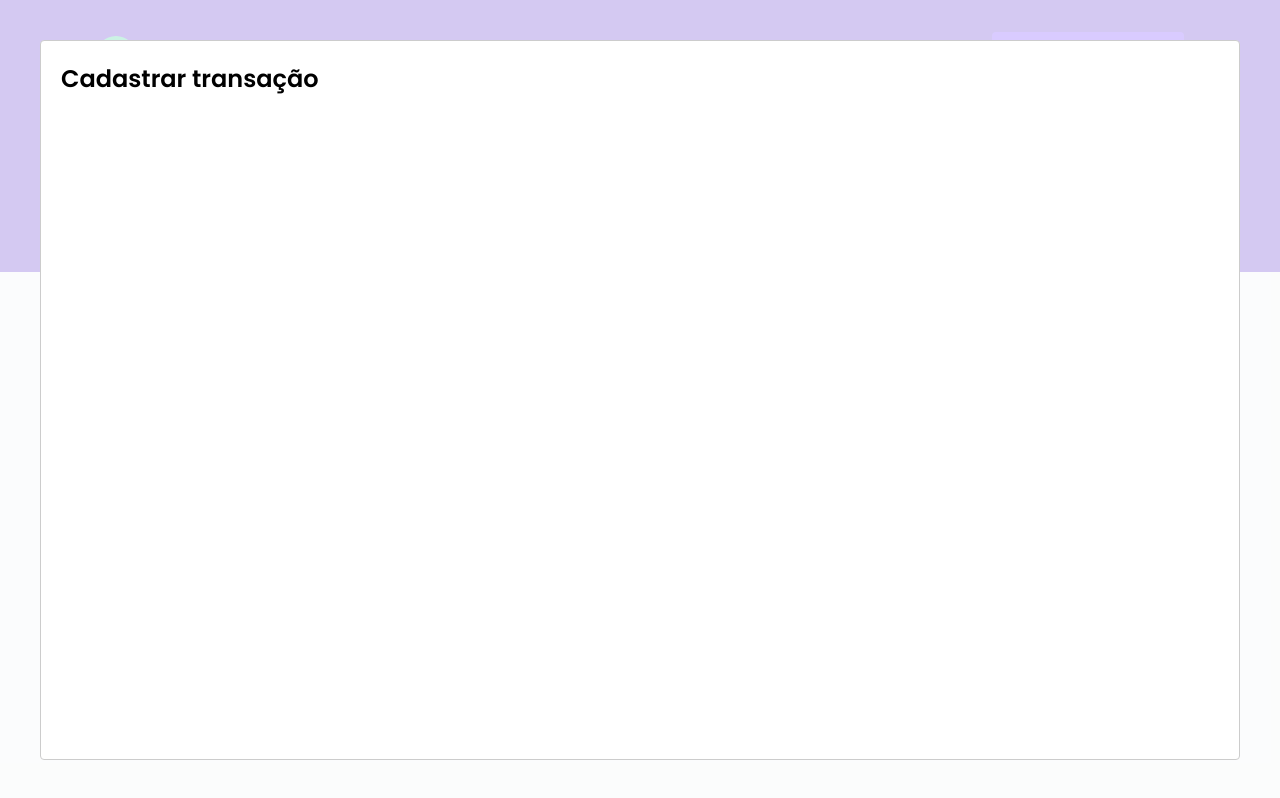
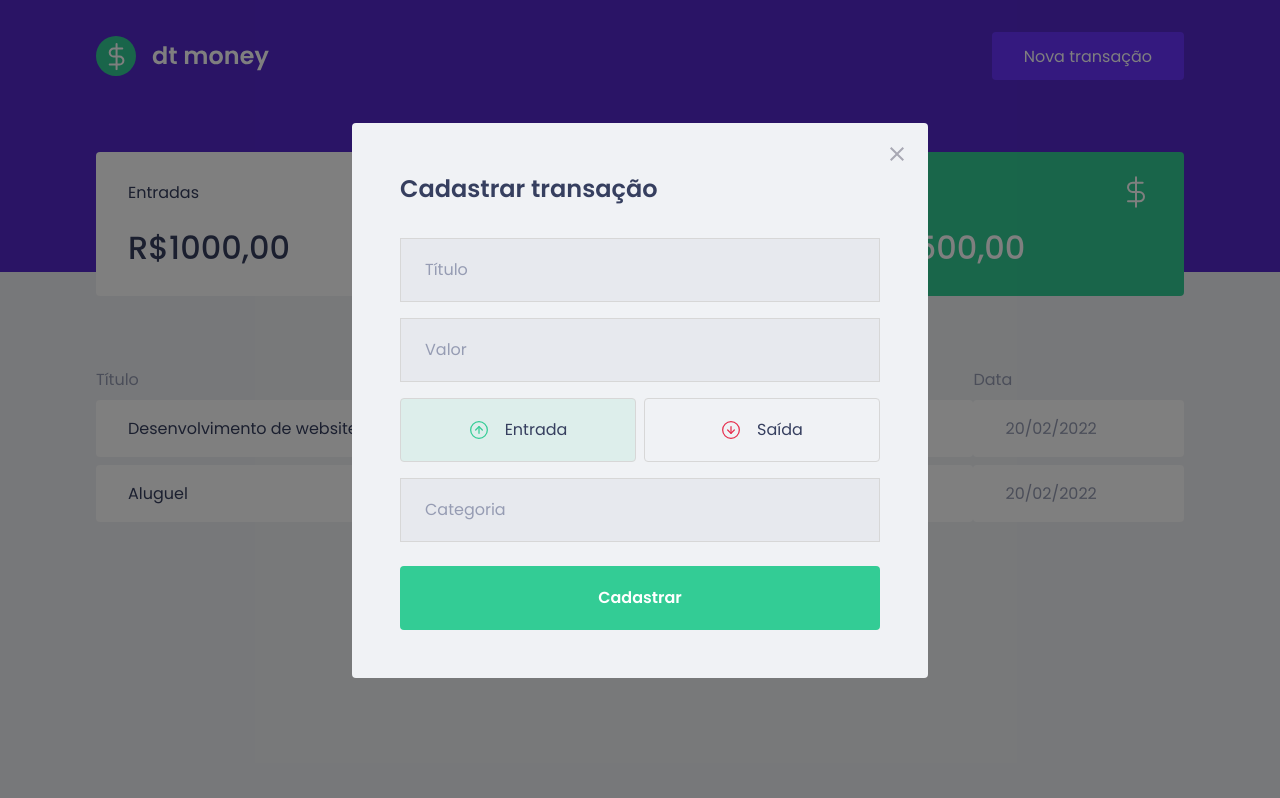
Before and after one commit to mateussmaciel/money, a React (Create React App) app: page / in a window 1280 px wide. Both pictures are taken after a click on the button "Nova transação". Built offline with nearby package versions, Linux system fonts and the light colour scheme; no server answers; what miragejs would draw is missing.

Commit message:
modal design feito

```diff
--- a/package.json
+++ b/package.json
@@ -6,6 +6,7 @@
     "axios": "^0.25.0",
     "eslint-config-react-app": "6",
     "miragejs": "^0.1.43",
+    "polished": "^4.1.4",
     "react": "^17.0.2",
     "react-dom": "^17.0.2",
     "react-modal": "^3.14.4",
--- a/src/components/NewTransactionModal/index.tsx
+++ b/src/components/NewTransactionModal/index.tsx
@@ -1,4 +1,10 @@
 import Modal from 'react-modal';
+import { useState } from 'react';
+
+import { Container, TransactionTypeContainer, RadioBox } from './styles';
+import closeImg from '../../assets/close.svg';
+import incomeImg from '../../assets/income.svg';
+import outcomeImg from '../../assets/outcome.svg';
 
 interface NewTransactionModalProps{
   isOpen: boolean;
@@ -6,12 +12,54 @@
 }
 
 export function NewTransactionModal({isOpen, onRequestClose}: NewTransactionModalProps){
+
+  const [type, setType] = useState('entrada');
   return(
     <Modal
-          isOpen={isOpen}
-          onRequestClose={onRequestClose}
+      isOpen={isOpen}
+      onRequestClose={onRequestClose}
+      overlayClassName="react-modal-overlay"
+      className="react-modal-content"
+    >
+      <button
+        type="button"
+        onClick={onRequestClose}
+        className="react-modal-close"
       >
-          <h2>Cadastrar transação</h2>
-      </Modal>
+        <img src={closeImg} alt="Fechar modal" />
+      </button>
+      <Container>
+        <h2>Cadastrar transação</h2>
+
+        <input placeholder="Título" />
+        <input type="number" placeholder="Valor" />
+
+        <TransactionTypeContainer>
+          <RadioBox
+            type="button"
+            onClick={() => {setType('entrada')}}
+            isActive={type === 'entrada'}
+            activeColor="green"
+          >
+            <img src={incomeImg} alt="Entrada" />
+            <span>Entrada</span>
+          </RadioBox>
+
+          <RadioBox
+            type="button"
+            onClick={() => {setType('saida')}}
+            isActive={type === 'saida'}
+            activeColor="red"
+          >
+            <img src={outcomeImg} alt="Saída" />
+            <span>Saída</span>
+          </RadioBox>
+        </TransactionTypeContainer>
+
+        <input placeholder="Categoria" />
+        <button type="submit">Cadastrar</button>
+
+      </Container>
+    </Modal>
   );
 }
--- a/src/components/NewTransactionModal/styles.ts
+++ b/src/components/NewTransactionModal/styles.ts
@@ -1,3 +1,99 @@
 import styled from 'styled-components';
+import {darken, transparentize} from 'polished';
+export const Container = styled.form`
+  h2 {
+    color: var(--text-title);
+    font-size: 1.5rem;
+    margin-bottom: 2rem;
+  }
 
-export const Container = styled.div``;
+  input {
+    width: 100%;
+    padding: 0 1.5rem;
+    height: 4rem;
+    border: 0.25rem;
+
+    border: 1px solid #d7d7d7;
+    background: #e7e9ee;
+
+    font-weight: 400;
+    font-size: 1rem;
+
+    &::placeholder{
+      color: var(--text-body);
+    }
+
+    & + input {
+      margin-top: 1rem;
+    }
+  }
+
+  button[type="submit"] {
+    width: 100%;
+    padding: 0 1.5rem;
+    height: 4rem;
+    background: var(--green);
+
+    color: #FFF;
+    border-radius: 0.25rem;
+    border: 0;
+    font-size: 1rem;
+    margin-top: 1.5rem;
+    font-weight: 600;
+
+    transition: filter 0.2s;
+    &:hover{
+      filter: brightness(0.9);
+    }
+  }
+`;
+
+export const TransactionTypeContainer = styled.div`
+  margin: 1rem 0;
+  display: grid;
+  grid-template-columns: 1fr 1fr;
+  gap: 0.5rem;
+
+
+`;
+
+interface RadioBoxProps{
+  isActive: boolean;
+  activeColor: 'green' | 'red';
+}
+
+const color = {
+  green: '#33CC95',
+  red: '#E52E4D'
+}
+
+export const RadioBox = styled.button<RadioBoxProps>`
+  height: 4rem;
+  border: 1px solid #d7d7d7;
+  border-radius: 0.25rem;
+  display: flex;
+  align-items: center;
+  justify-content: center;
+  transition: filter 0.2s;
+
+  background: ${(props) => props.isActive
+  ? transparentize(0.9, color[props.activeColor])
+  : 'transparent'};
+
+  &:hover{
+    border-color: ${darken(0.1, '#d7d7d7')};
+  }
+
+  img{
+    width: 20px;
+    height: 20px;
+  }
+
+  span {
+    display: inline-block;
+    margin-left: 1rem;
+    font-size: 1rem;
+    color: var(--text-title);
+  }
+
+`;
--- a/src/styles/global.ts
+++ b/src/styles/global.ts
@@ -52,4 +52,41 @@
     cursor: not-allowed;
   }
 
+  .react-modal-overlay{
+    background: rgba(0, 0, 0, 0.5);
+
+    position: fixed;
+    top: 0;
+    bottom: 0;
+    right: 0;
+    left: 0;
+
+    display: flex;
+    align-items: center;
+    justify-content: center;
+  }
+
+  .react-modal-content{
+    width: 100%;
+    max-width: 576px;
+    background: var(--background);
+    padding: 3rem;
+    position: relative;
+    border-radius: 0.25rem;
+  }
+
+  .react-modal-close{
+    position: absolute;
+    right: 1.5rem;
+    top: 1.5rem;
+    border: 0;
+    background: transparent;
+
+    transition: filter 0.2s;
+
+    &:hover {
+      filter: brightness(0.8);
+    }
+
+  }
 `
```
Also changed, not shown: 1 other file (tests, documents, lock files or other folders).
